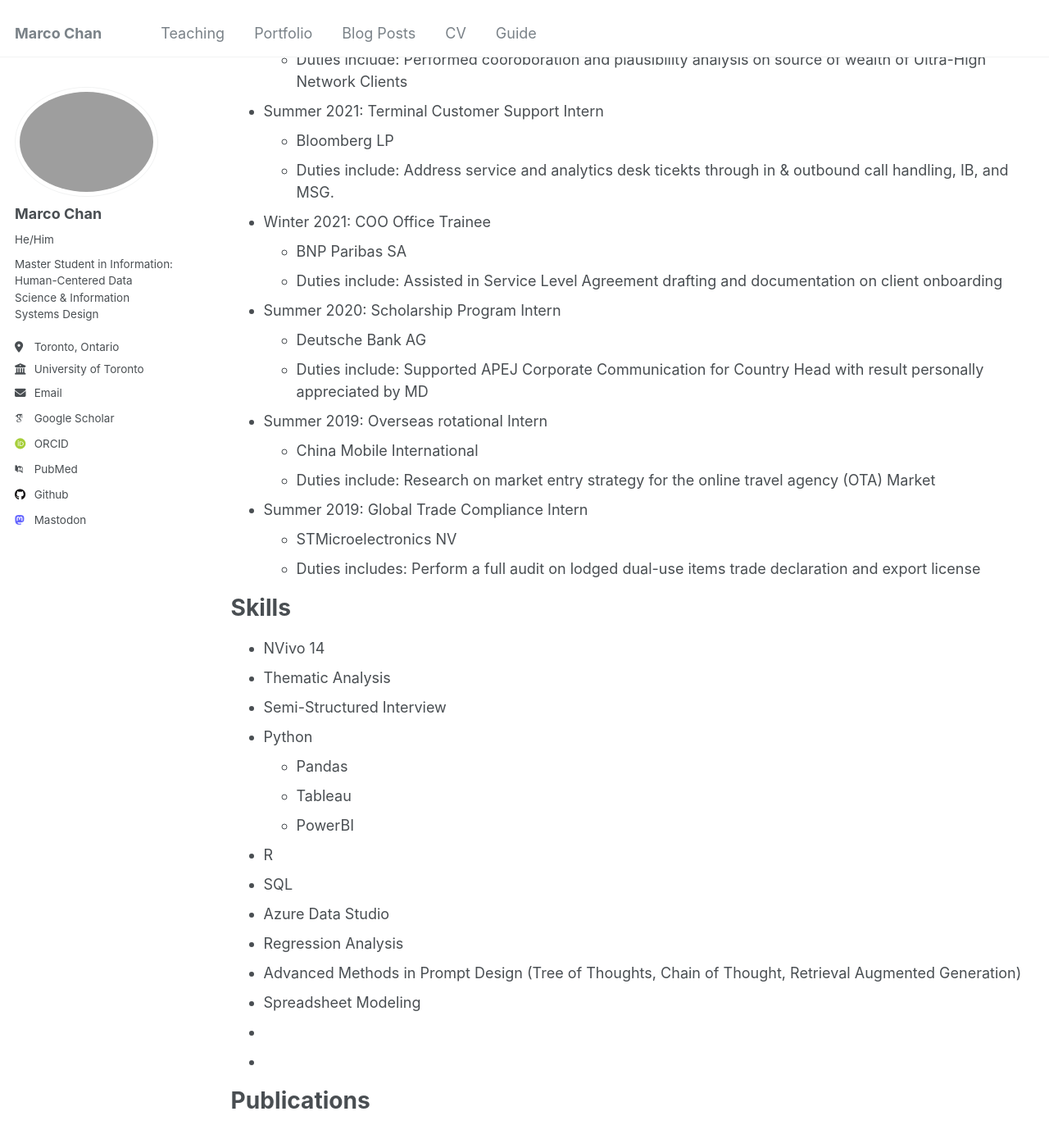
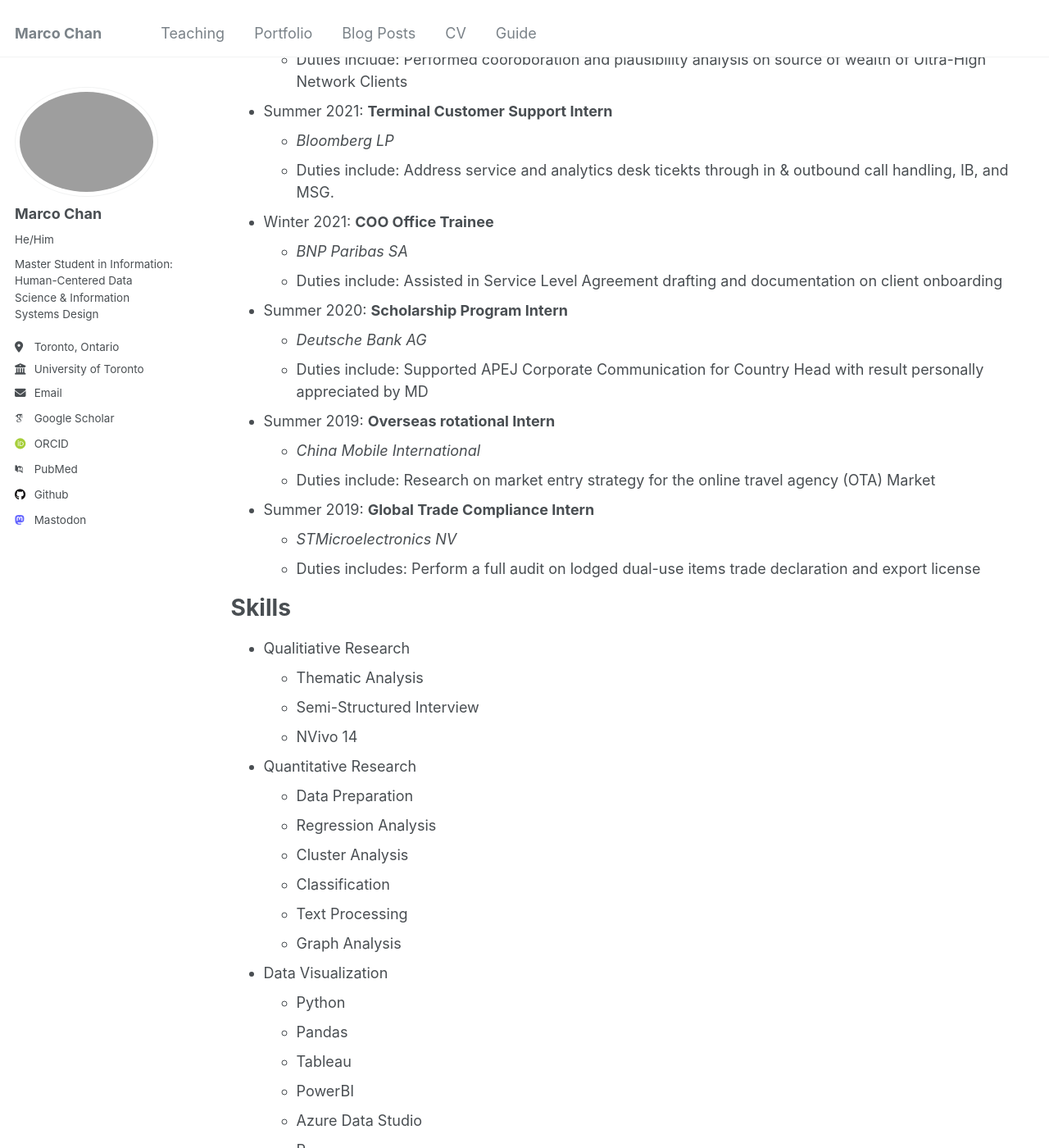
Before and after one commit to Marco-ProspectivePhD/home, a Jekyll site: the page built from _pages/cv.md, in a window 1280 px wide and 1400 px high, scrolled down 1206 px. Shown: the whole window at 82% size. Built offline with Jekyll 4.4.1, drawn with Linux system fonts in a browser that asks for light colours; some web fonts are replaced; some of the changed text lies outside the part shown.

Commit message:
Update cv.md

```diff
--- a/_pages/cv.md
+++ b/_pages/cv.md
@@ -11,8 +11,8 @@ redirect_from:
 
 Education
 ======
-* M.I in Human-Centered Data Science & Information Systems Design, University of Toronto, 2024 (Expected)
-* B.B.A in Management Sciences, City University of Hong Kong, 2021
+* **M.I** in Human-Centered Data Science & Information Systems Design, University of Toronto, 2024 (Expected)
+* **B.B.A** in Management Sciences, City University of Hong Kong, 2021
 
 <br/>
 
@@ -37,63 +37,68 @@ Work experience
 * Winter 2024: **Student Systems Support Representative**
   * *University of Toronto, School of Graduat Studies -  Office of the Dean*
   * Duties include: Convert complex Rocketshuttle queries to SQL for Azure Data Studio & PowerBI Dashboard
-<br/>
 
 * Summer 2023: **Banking Advisor**
   * *Royal Bank of Canada (RBC)*
   * Duties include: Communicated tactfully to uncover clients' investment needs/fraud situation
-<br/>
 
 * Winter 2023: **Trading Development Officer (Derivatives)**
   * *Hong Kong Stock Exchange (HKEX)*
   * Duties include: Procude analysis on Hang Seng Indexes, MSCI, FTSE Futures & Options with SQL and Tableau
-<br/>
 
-* Fall 2022: Source of Wealth Analyst (Private Banking)
-  * Credit Suisse AG
+* Fall 2022: **Source of Wealth Analyst (Private Banking)**
+  * *Credit Suisse AG*
   * Duties include: Performed cooroboration and plausibility analysis on source of wealth of Ultra-High Network Clients
-<br/>
 
-* Summer 2021: Terminal Customer Support Intern
-  * Bloomberg LP
+* Summer 2021: **Terminal Customer Support Intern**
+  * *Bloomberg LP*
   * Duties include: Address service and analytics desk ticekts through in & outbound call handling, IB, and MSG.
-<br/>
 
-* Winter 2021: COO Office Trainee
-  * BNP Paribas SA
+* Winter 2021: **COO Office Trainee**
+  * *BNP Paribas SA*
   * Duties include: Assisted in Service Level Agreement drafting and documentation on client onboarding
-<br/>
 
-* Summer 2020: Scholarship Program Intern
-  * Deutsche Bank AG
-  * Duties include: Supported APEJ Corporate Communication for Country Head with result personally appreciated by MD<br/>
+* Summer 2020: **Scholarship Program Intern**
+  * *Deutsche Bank AG*
+  * Duties include: Supported APEJ Corporate Communication for Country Head with result personally appreciated by MD
 
-* Summer 2019: Overseas rotational Intern
-  * China Mobile International
+* Summer 2019: **Overseas rotational Intern**
+  * *China Mobile International*
   * Duties include: Research on market entry strategy for the online travel agency (OTA) Market <br/>
 
-* Summer 2019: Global Trade Compliance Intern
-  * STMicroelectronics NV
-  * Duties includes: Perform a full audit on lodged dual-use items trade declaration and export license <br/>
-
+* Summer 2019: **Global Trade Compliance Intern**
+  * *STMicroelectronics NV*
+  * Duties includes: Perform a full audit on lodged dual-use items trade declaration and export license
 
 Skills
 ======
-* NVivo 14
-* Thematic Analysis
-* Semi-Structured Interview
-* Python
+* Qualitiative Research
+  * Thematic Analysis
+  * Semi-Structured Interview
+  * NVivo 14
+
+* Quantitative Research
+  * Data Preparation
+  * Regression Analysis
+  * Cluster Analysis
+  * Classification
+  * Text Processing
+  * Graph Analysis
+
+* Data Visualization
+  * Python
   * Pandas
   * Tableau
   * PowerBI
-* R
-* SQL
-* Azure Data Studio
-* Regression Analysis
-* Advanced Methods in Prompt Design (Tree of Thoughts, Chain of Thought, Retrieval Augmented Generation)
-* Spreadsheet Modeling
-*
-*
+  * Azure Data Studio
+  * R
+  * SQL
+  * Spreadsheet Modeling
+
+* Large Language Models and AI
+  * Chain of Thoughts
+  * Tree of Thoughts
+  * Retrieval Augmented Generation
 
 
 Publications
```
